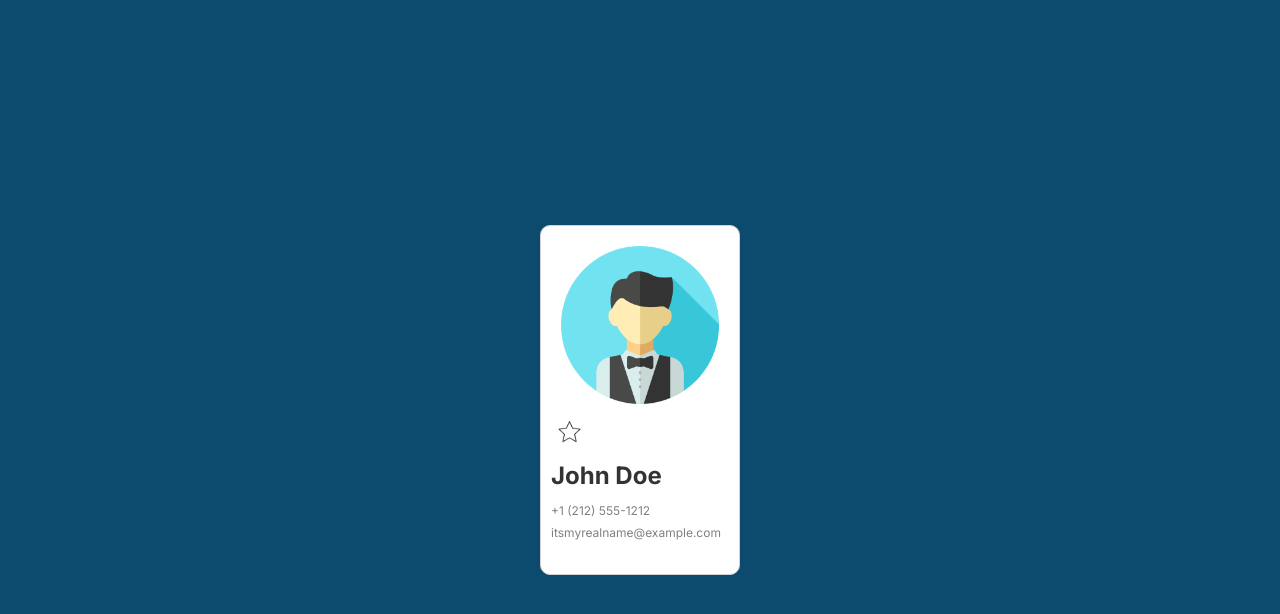
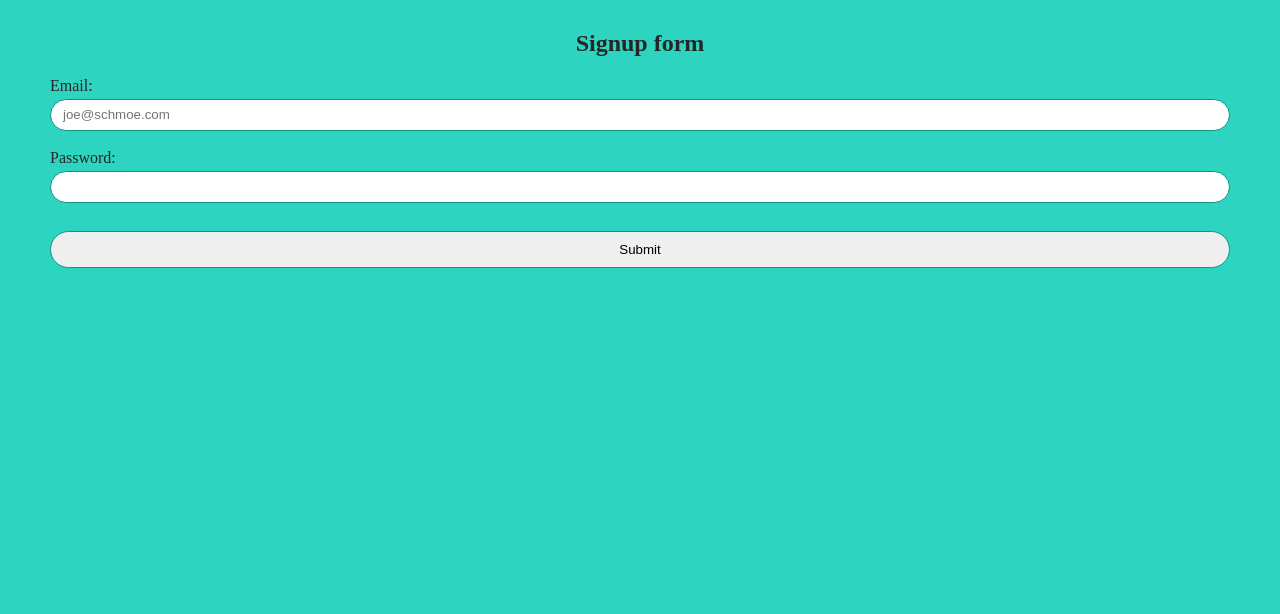
Before and after one commit to seb-ssabes/react-basics, a React (Vite) app: page / in a window 1280 px wide. Shown: the top 614 px of the page. Built offline with nearby package versions, Linux system fonts and the light colour scheme.

Commit message:
React forms basic set up

```diff
--- a/index.html
+++ b/index.html
@@ -5,10 +5,10 @@
     <link rel="preconnect" href="https://fonts.googleapis.com">
     <link rel="preconnect" href="https://fonts.gstatic.com" crossorigin>
     <link href="https://fonts.googleapis.com/css2?family=Inter:ital,opsz,wght@0,14..32,100..900;1,14..32,100..900&family=Saira:ital,wght@0,100..900;1,100..900&display=swap" rel="stylesheet">
-    <link rel="stylesheet" href="/src/ContactObjectState/index.css">
+    <link rel="stylesheet" href="/src/ReactForms/index.css">
   </head>
   <body>
     <div id="root"></div>
-    <script src="/src/ContactObjectState/" type="module"></script>
+    <script src="/src/ReactForms" type="module"></script>
   </body>
 </html>
--- /dev/null
+++ b/src/ReactForms/index.css
@@ -0,0 +1,46 @@
+* {
+    box-sizing: border-box;
+}
+
+body {
+    margin: 0;
+    padding: 10px;
+    background-color: #2DD4BF;
+    color: #262626;
+}
+
+h1 {
+    text-align: center;
+}
+
+form {
+    padding-inline: 40px;
+    display: flex;
+    flex-direction: column;
+}
+
+label {
+    margin-bottom: 4px;
+}
+
+input {
+    border-radius: 100px;
+    border: 1px solid #0D9488;
+    height: 2rem;
+    text-indent: 10px;
+}
+
+button {
+    border-radius: 100px;
+    border: 1px solid #0D9488;
+    padding: 10px 30px;
+    cursor: pointer;
+    margin-top: 10px;
+    transition: all 0.1s ease-in-out;
+}
+
+button:hover {
+    background-color: #115E59;
+    border-color: #042F2E;
+    color: white;
+}
--- /dev/null
+++ b/src/ReactForms/index.jsx
@@ -0,0 +1,37 @@
+import React from 'react';
+import ReactDOM from 'react-dom/client';
+
+
+
+function App() {
+
+  function handleSubmit(event) {
+    event.preventDefault()
+    const formEl = event.currentTarget
+    const formData = new FormData(formEl)
+    const email = formData.get("email")
+    console.log(email)
+    formEl.reset()
+  }
+
+  return (
+    <section>
+      <h1>Signup form</h1>
+      <form onSubmit={handleSubmit} method="post">
+        <label htmlFor="email">Email:</label>
+        <input id="email" type="email" name="email" placeholder="joe@schmoe.com" />
+        <br />
+
+        <label htmlFor="password">Password:</label>
+        <input id="password" type="password" name="password"/>
+        <br />
+
+        <button>Submit</button>
+
+      </form>
+
+    </section>
+  )
+}
+
+ReactDOM.createRoot(document.getElementById('root')).render(<App />);
```
Also changed, not shown: src/ReactForms/App.jsx (added).
